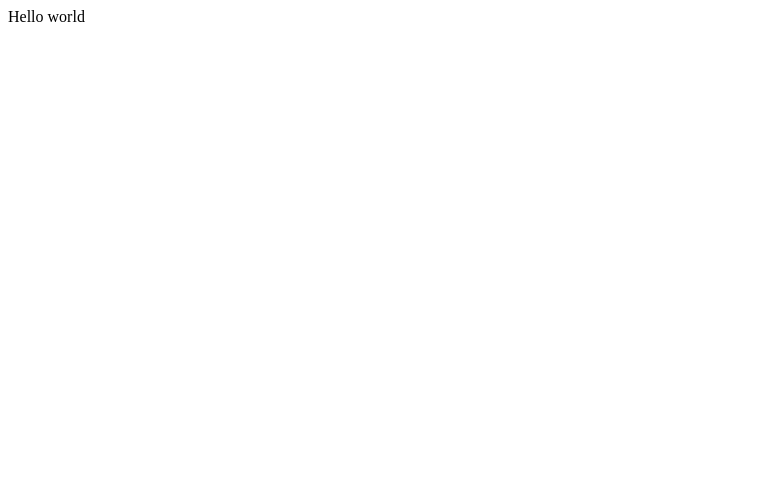
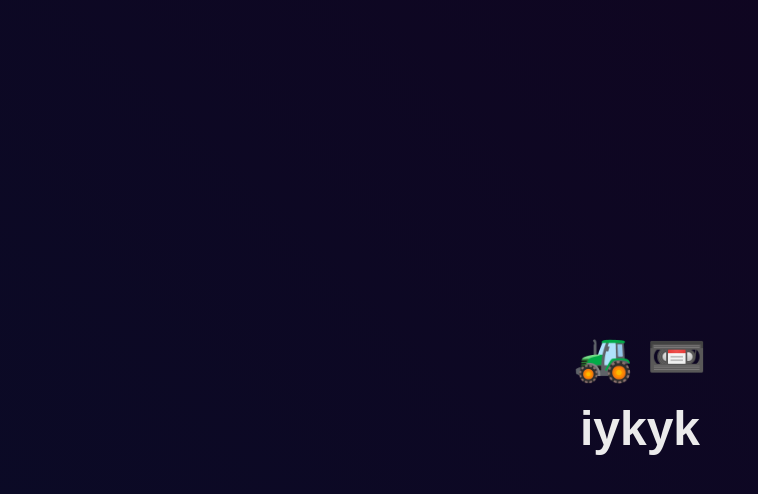
Before and after one commit to donatmarton/donatmarton.github.io, a plain HTML site: page index.html in a window 1280 px wide. Shown: the whole page, without its empty margins (0-758 px from the left). Drawn offline with Linux system fonts and the light colour scheme.

Commit message:
add iykyk page

```diff
--- a/index.html
+++ b/index.html
@@ -1 +1,14 @@
-Hello world
+<!DOCTYPE html>
+<html>
+  <meta charset="UTF-8" />
+  <meta name="viewport" content="width=device-width, initial-scale=1.0" />
+  <link rel="stylesheet" type="text/css" href="style.css" />
+  <title>iykyk</title>
+<head>
+
+</head>
+<body>
+    <p class="large-text">🚜 📼</p>
+    <p class="large-text">iykyk</p>
+</body>
+</html>
--- /dev/null
+++ b/style.css
@@ -0,0 +1,25 @@
+* {
+  margin: 0;
+  padding: 0;
+  border: none;
+  box-sizing: border-box;
+  font-family: Arial, sans-serif;
+}
+
+body {
+  font-size: 14px;
+  background: #131430;
+  background-image: linear-gradient(45deg, #0a0b27, #11041f);
+  color: #ebebeb;
+  height: 100vh;
+  text-align: center;
+  display: flex;
+  flex-direction: column;
+  justify-content: center;
+}
+
+.large-text {
+  font-size: 3rem;
+  font-weight: 700;
+  margin-bottom: 16px;
+}
```
